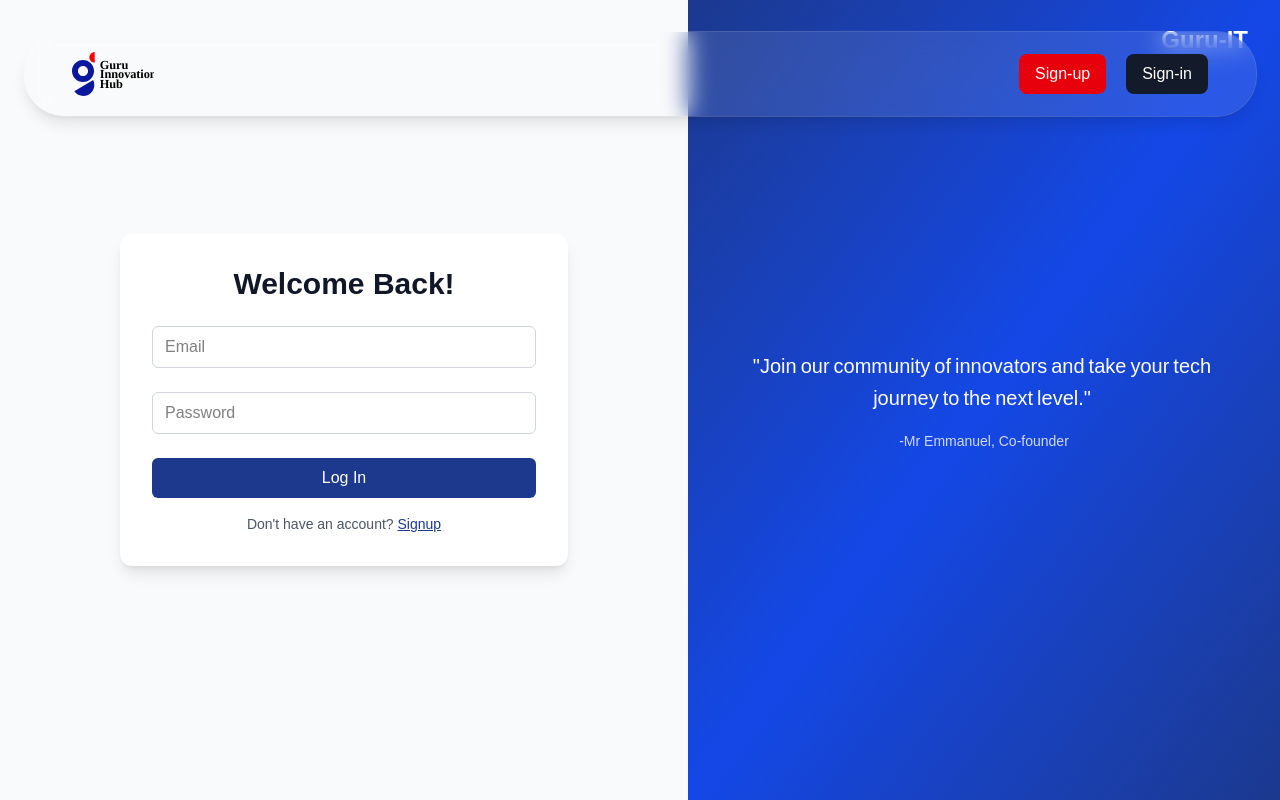
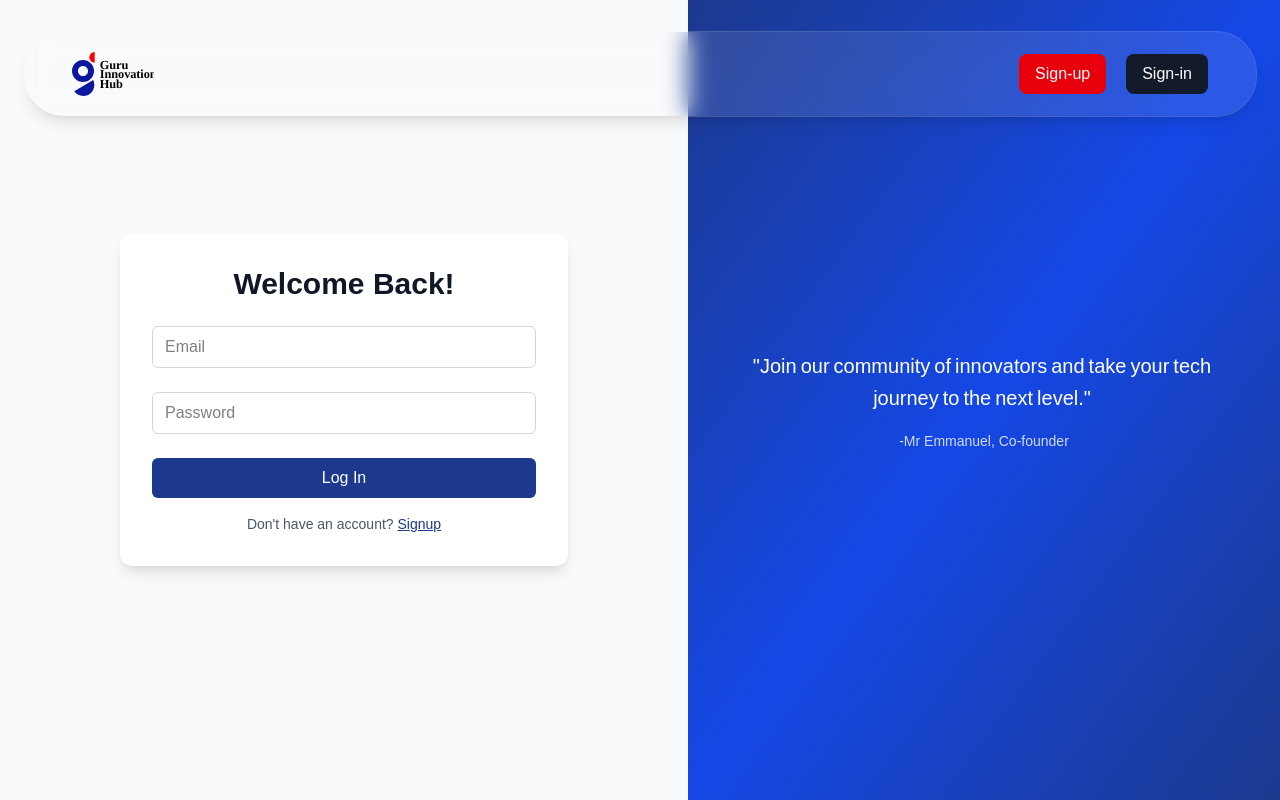
Before and after one commit to Kante560/Guru-IT, a React (Vite) app: page /login in a window 1280 px wide. Built offline with nearby package versions, Linux system fonts and the light colour scheme.

Commit message:
'updated'

```diff
--- a/src/Pages/auth/Login.tsx
+++ b/src/Pages/auth/Login.tsx
@@ -70,7 +70,6 @@ export const Login = () => {
       </div>
       {/* Right Column */}
       <div className="hidden lg:flex flex-1 bg-gradient-to-br from-blue-900 via-blue-700 to-blue-900 text-white relative">
-        <div className="absolute top-6 right-8 text-2xl font-bold">Guru-IT</div>
         <div className="m-auto max-w-lg text-center">
           <SplitText
             className="text-xl font-medium leading-relaxed"
--- a/src/Pages/auth/Signup.tsx
+++ b/src/Pages/auth/Signup.tsx
@@ -24,6 +24,7 @@ export const Signup = () => {
     role: "user", // ✅ backend can later update this if needed
   },
 });
+
   const   onSubmit = async (data: z.input<typeof SignupSchema>) => {
     try {
       setIsSubmitting(true);
@@ -40,7 +41,6 @@ export const Signup = () => {
     <div className="min-h-screen w-full bg-[#131A29] flex flex-col lg:flex-row font-inter">
       {/* Right Column (Quote) */}
       <div className="hidden lg:flex flex-1 bg-[#131A29] text-white relative">
-        <div className="absolute top-[3rem] left-2 text-2xl font-bold">GURU-IT</div>
         <div className="m-auto max-w-lg text-center px-4 md:px-8">
           <SplitText
             className="text-xl font-medium leading-relaxed"
```
